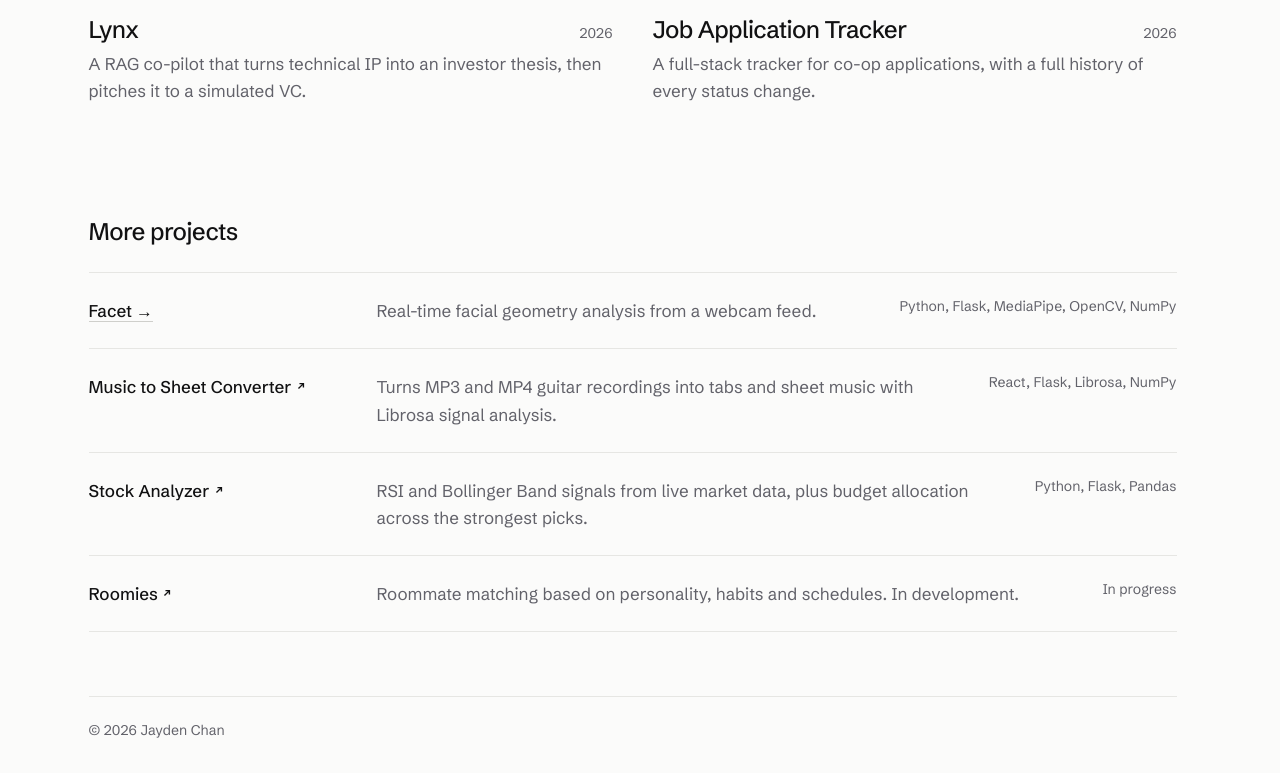
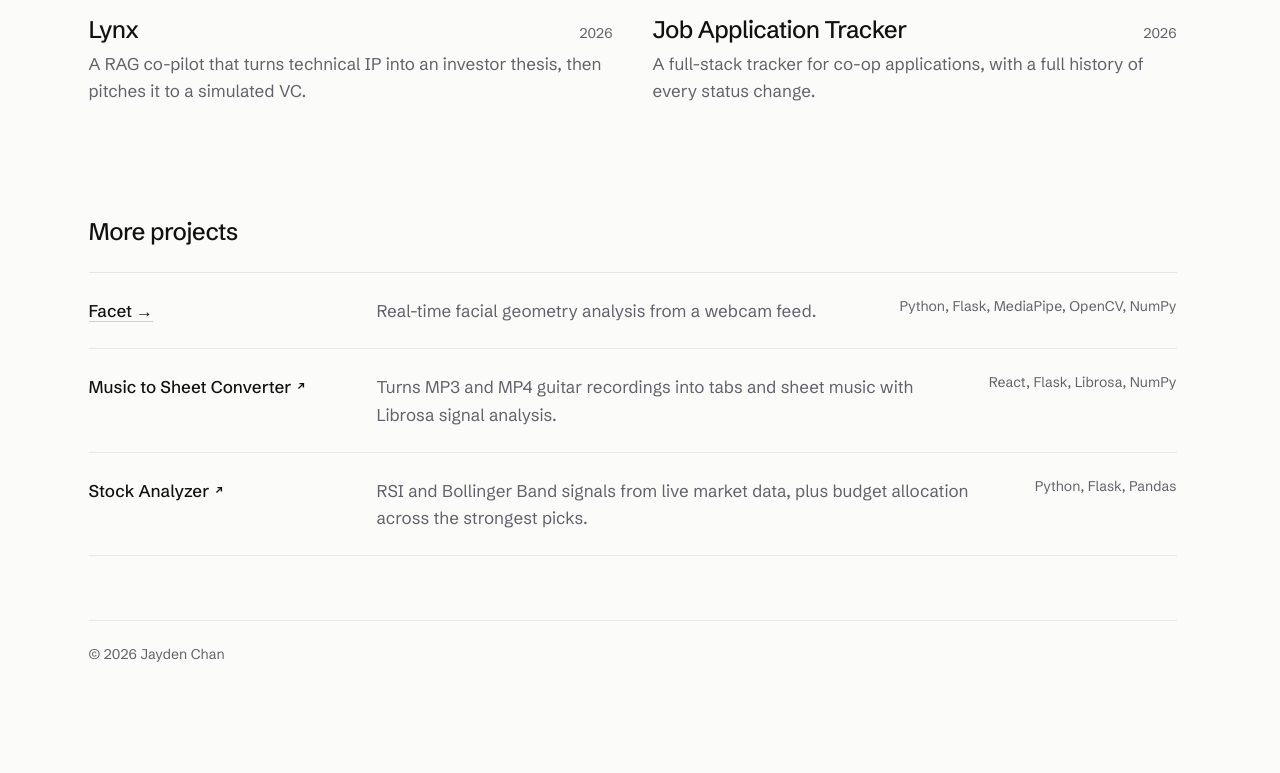
Before and after one commit to JaydenChan2/Personal-Website, a Next.js app: page /work in a window 1280 px wide. Shown: the part 1326-2099 px from the top of the page. After the commit the page ends 2023 px from the top, so only its background shows below. Built offline with nearby package versions, Linux system fonts and the light colour scheme.

Commit message:
feat: remove "Roomies" project entry from minor projects list

```diff
--- a/content/projects.ts
+++ b/content/projects.ts
@@ -136,12 +136,6 @@ export const minorProjects: MinorProject[] = [
     stack: ["Python", "Flask", "Pandas"],
     href: "https://github.com/JaydenChan2/Stock-Prediction",
   },
-  {
-    title: "Roomies",
-    summary: "Roommate matching based on personality, habits and schedules. In development.",
-    stack: ["In progress"],
-    href: "https://github.com/JaydenChan2/Roomies",
-  },
 ];
 
 export const featuredProjects = projects.filter((p) => p.featured !== false);
```
